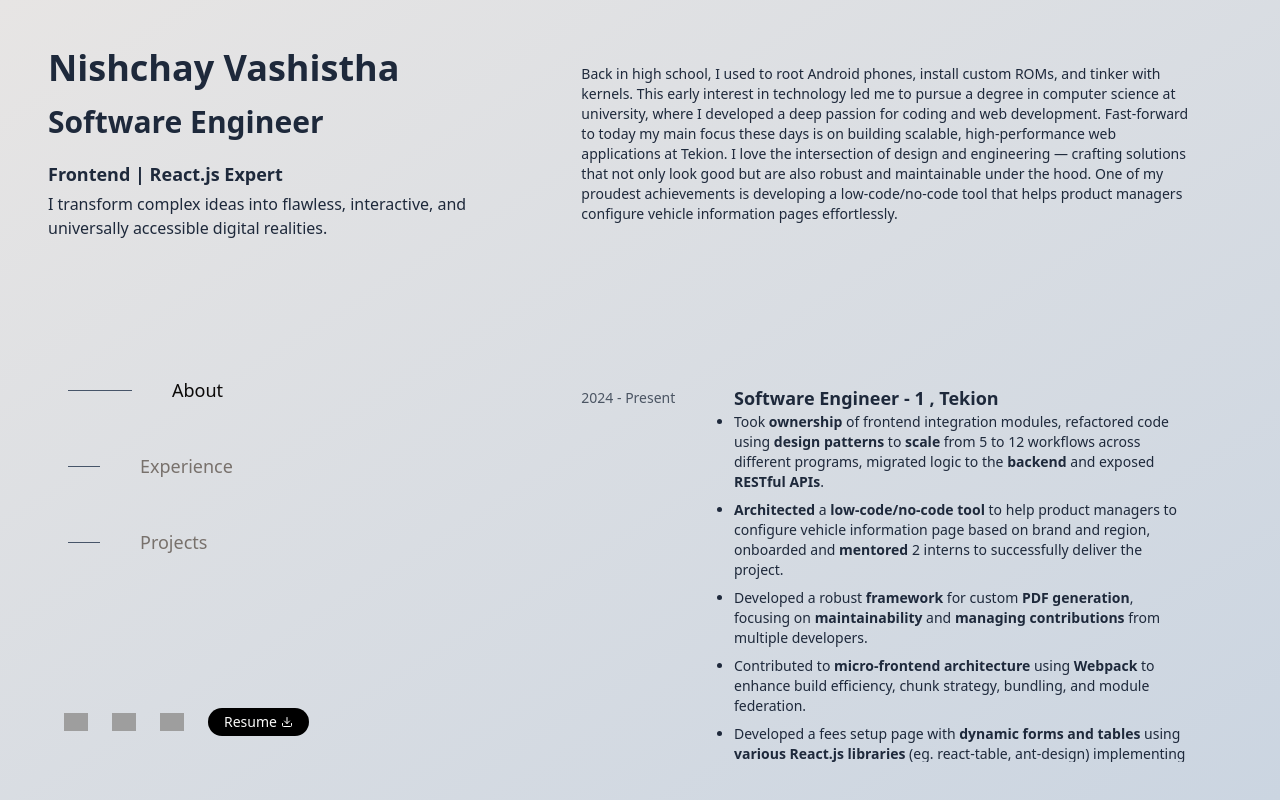
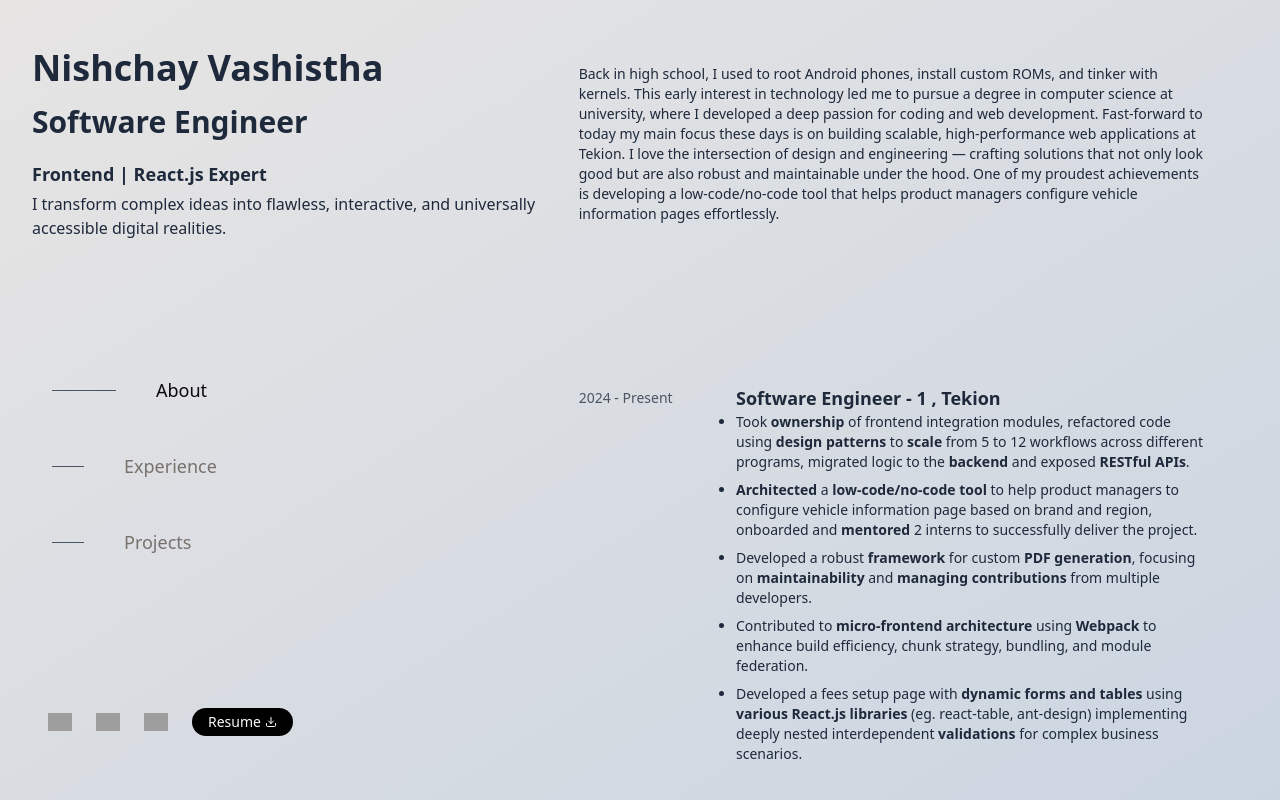
Before and after one commit to nishchay-v/nishchay-v-site, a Next.js app: page / in a window 1280 px wide. Built offline with nearby package versions, Linux system fonts and the light colour scheme; grey boxes are pictures that could not be loaded.

Commit message:
refactor: adjust scroll position calculation

```diff
--- a/src/app/page.tsx
+++ b/src/app/page.tsx
@@ -255,7 +255,7 @@ export default function HomePage() {
 
     const { scrollTop, clientHeight, offsetTop } = container;
     const isMobile = window.innerWidth < 768;
-    const scrollPosition = isMobile ? scrollTop : scrollTop + clientHeight / 4;
+    const scrollPosition = isMobile ? scrollTop : scrollTop + clientHeight / 5;
 
     const currentSectionIndex = sectionRefs.current.findIndex((section) => {
       if (!section) return false;
@@ -333,7 +333,7 @@ export default function HomePage() {
         <title>Nishchay Vashistha - Software Engineer</title>
       </Head>
       <body className='bg-gradient-to-br from-stone-200 to-slate-300 h-screen font-mono text-slate-800'>
-        <div className='mx-auto max-w-screen-xl px-4 font-sans md:px-8 lg:px-12 py-0 h-full'>
+        <div className='mx-auto max-w-screen-xl px-4 font-sans md:px-8 py-0 h-full'>
           <div className='grid md:grid-cols-12 max-md:grid-rows-3 h-full'>
             <div className='md:col-span-5 max-md:row-span-1 md:h-full flex flex-col justify-between items-start max-h-screen pt-6 md:py-12 sticky'>
               <h1>Nishchay Vashistha</h1>
```
